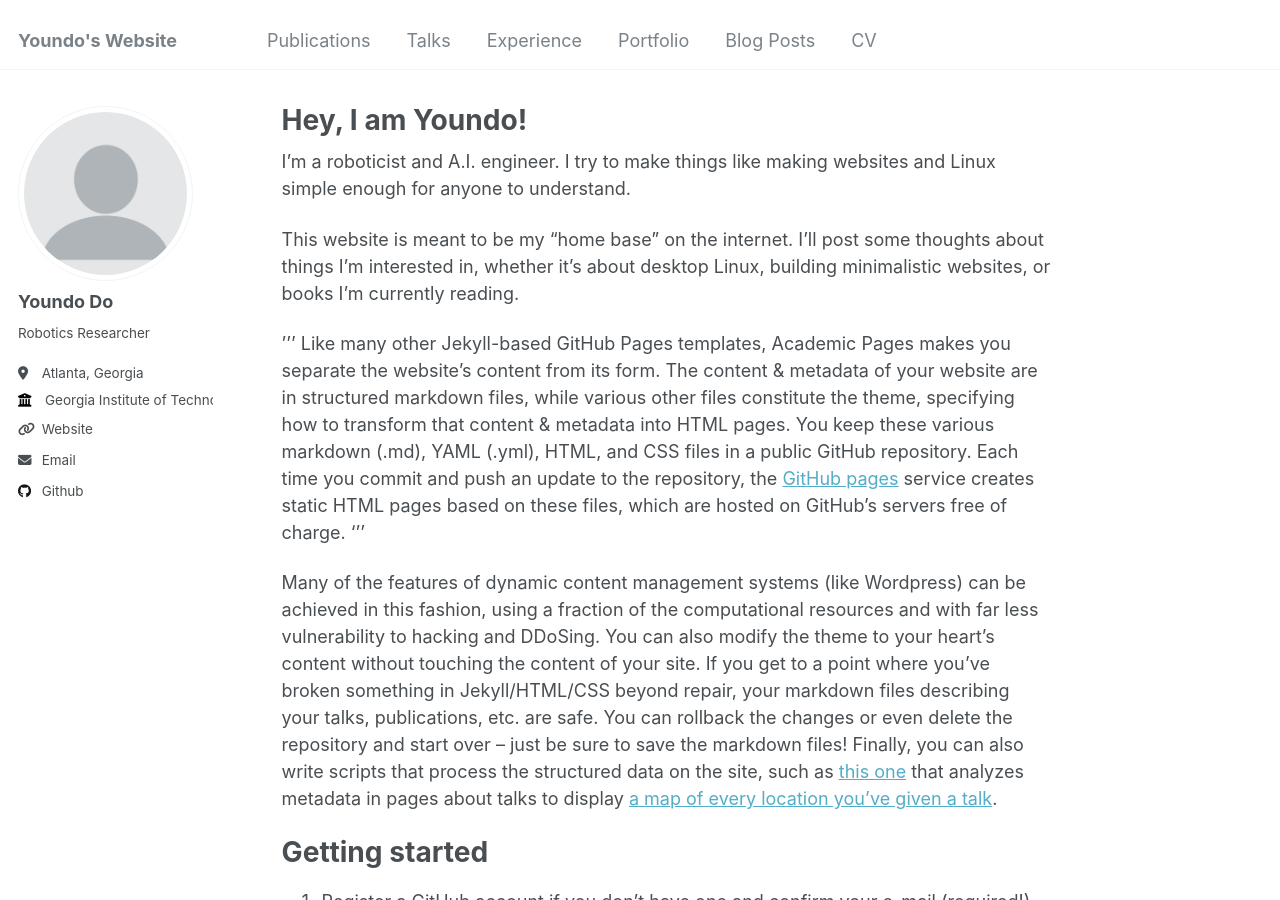
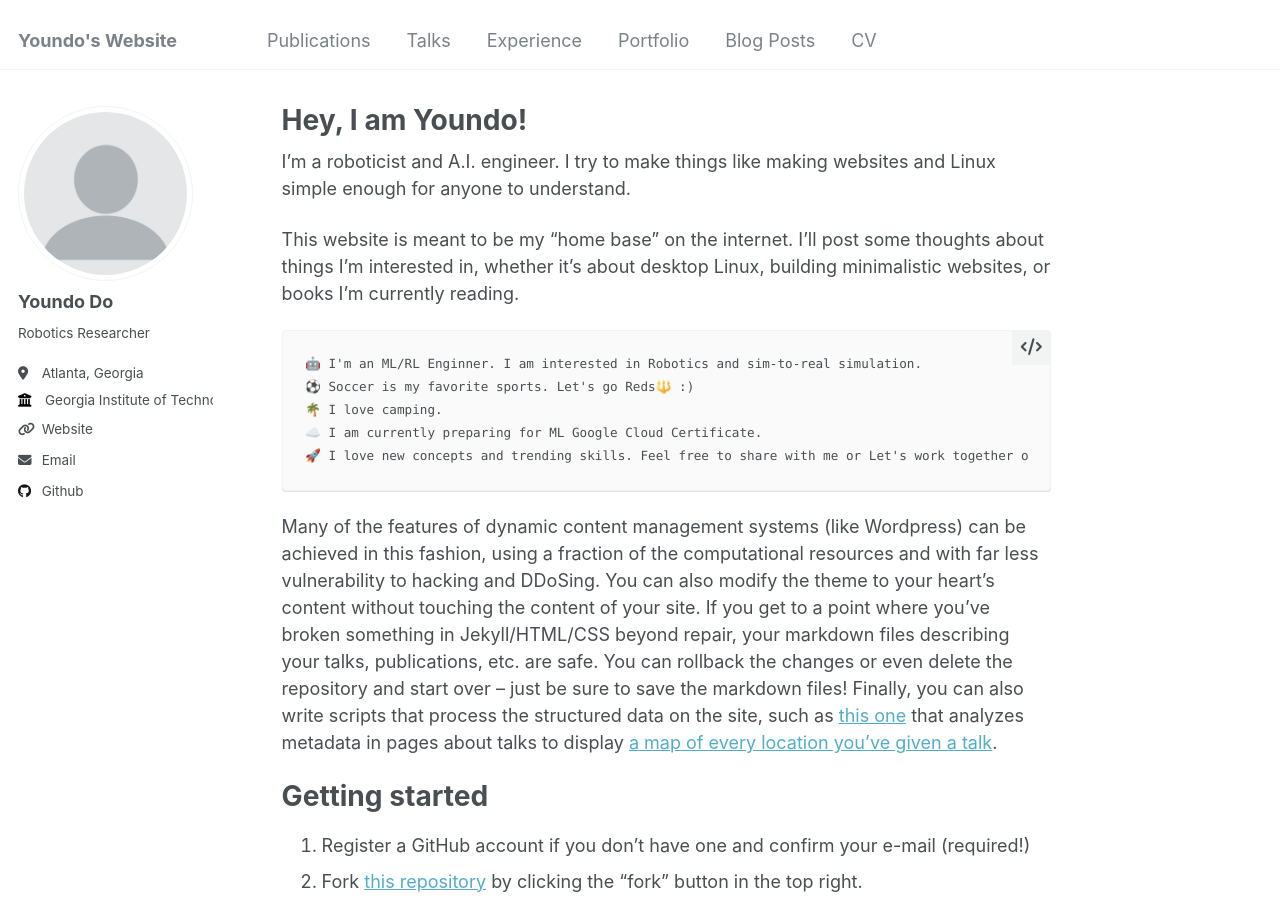
Before and after one commit to doyoundo/doyoundo.github.io, a Jekyll site: the page built from _pages/about.md, in a window 1280 px wide and 900 px high. Built offline with Jekyll 4.4.1, drawn with Linux system fonts in a browser that asks for light colours.

Commit message:
Update about.md

````diff
--- a/_pages/about.md
+++ b/_pages/about.md
@@ -11,9 +11,13 @@ I’m a roboticist and A.I. engineer. I try to make things like making websites
 
 This website is meant to be my “home base” on the internet. I’ll post some thoughts about things I’m interested in, whether it’s about desktop Linux, building minimalistic websites, or books I’m currently reading.
 
-'''
-Like many other Jekyll-based GitHub Pages templates, Academic Pages makes you separate the website's content from its form. The content & metadata of your website are in structured markdown files, while various other files constitute the theme, specifying how to transform that content & metadata into HTML pages. You keep these various markdown (.md), YAML (.yml), HTML, and CSS files in a public GitHub repository. Each time you commit and push an update to the repository, the [GitHub pages](https://pages.github.com/) service creates static HTML pages based on these files, which are hosted on GitHub's servers free of charge.
-'''
+```
+🤖 I'm an ML/RL Enginner. I am interested in Robotics and sim-to-real simulation.
+⚽ Soccer is my favorite sports. Let's go Reds🔱 :)
+🌴 I love camping.
+☁️ I am currently preparing for ML Google Cloud Certificate.
+🚀 I love new concepts and trending skills. Feel free to share with me or Let's work together on anything!
+```
 
 Many of the features of dynamic content management systems (like Wordpress) can be achieved in this fashion, using a fraction of the computational resources and with far less vulnerability to hacking and DDoSing. You can also modify the theme to your heart's content without touching the content of your site. If you get to a point where you've broken something in Jekyll/HTML/CSS beyond repair, your markdown files describing your talks, publications, etc. are safe. You can rollback the changes or even delete the repository and start over -- just be sure to save the markdown files! Finally, you can also write scripts that process the structured data on the site, such as [this one](https://github.com/academicpages/academicpages.github.io/blob/master/talkmap.ipynb) that analyzes metadata in pages about talks to display [a map of every location you've given a talk](https://academicpages.github.io/talkmap.html).
 
````
